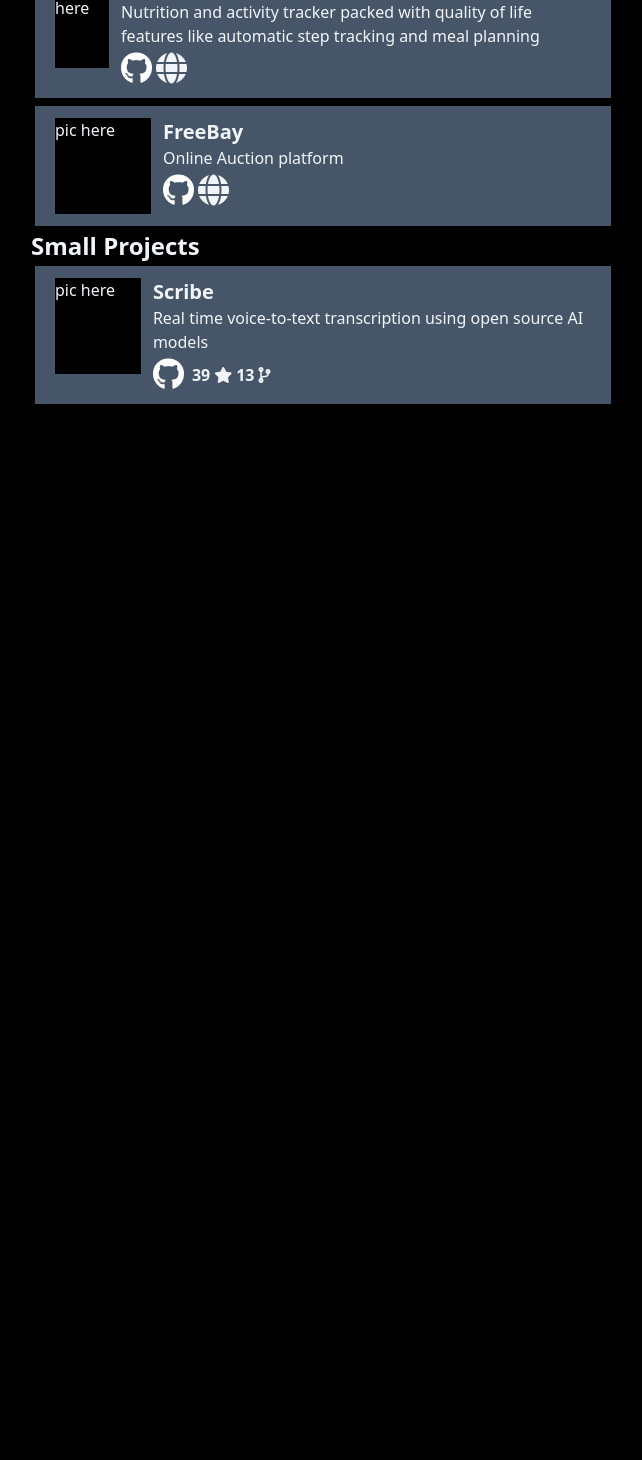
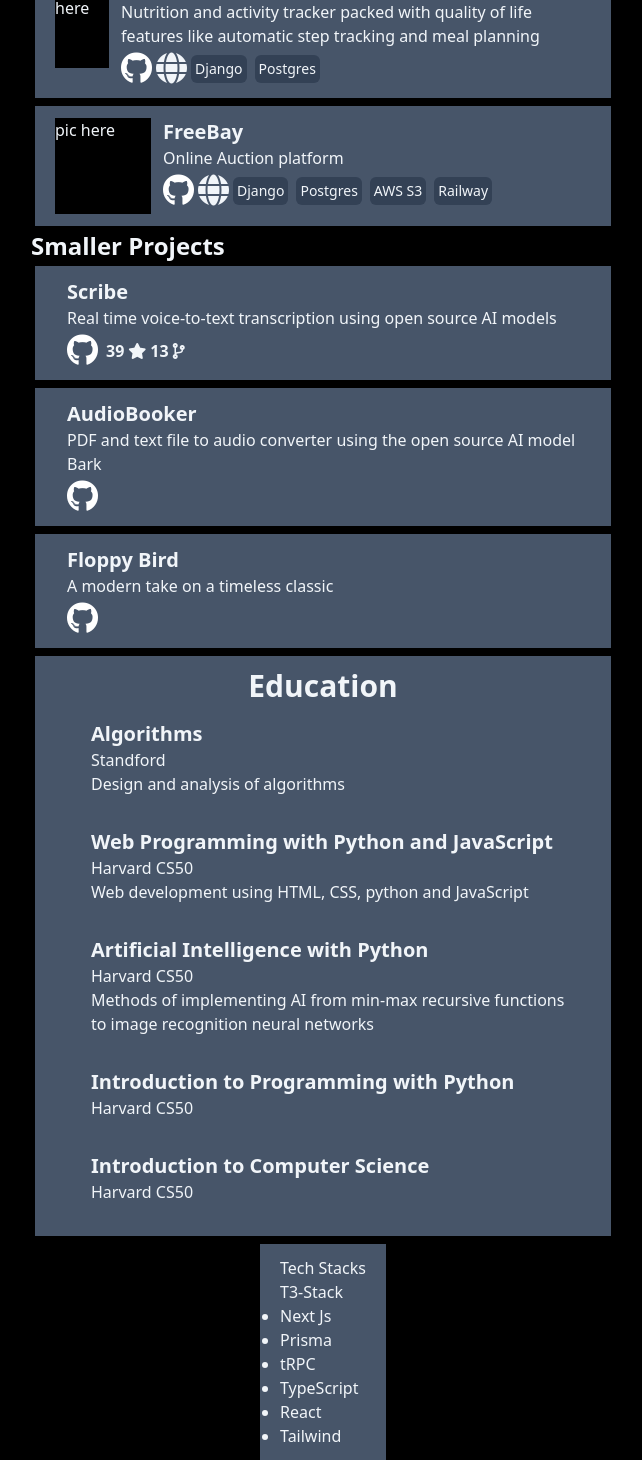
Before and after one commit to JohnZolton/portfolio-mk2, a Next.js app: page / in a window 1280 px wide. Shown: the part 606-2066 px from the top of the page, without its empty margins (317-959 px from the left). Before the commit the page ends 1014 px from the top, so only its background shows below. Built offline with nearby package versions, Linux system fonts and the light colour scheme.

Commit message:
styling and projects

```diff
--- /dev/null
+++ b/src/pages/components/courselist.tsx
@@ -0,0 +1,31 @@
+import CourseTile from "./coursetile";
+
+export function CourseList() {
+  return (
+    <div className="bg-slate-600 py-3 px-5 m-1 max-w-xl">
+      <div className="text-center text-3xl font-semibold">Education</div>
+          <CourseTile
+            title="Algorithms"
+            institution="Standford"
+            description="Design and analysis of algorithms"/>
+          <CourseTile
+            title="Web Programming with Python and JavaScript"
+            institution="Harvard CS50"
+            description="Web development using HTML, CSS, python and JavaScript"/>
+          <CourseTile
+            title="Artificial Intelligence with Python"
+            institution="Harvard CS50"
+            description="Methods of implementing AI from min-max recursive functions to image recognition neural networks"/>
+          <CourseTile
+            title="Introduction to Programming with Python"
+            institution="Harvard CS50"
+            />
+          <CourseTile
+            title="Introduction to Computer Science"
+            institution="Harvard CS50"
+            />
+    </div>
+  );
+};
+
+export default CourseList;
--- /dev/null
+++ b/src/pages/components/coursetile.tsx
@@ -0,0 +1,31 @@
+interface CourseTileProps {
+    title: string,
+    description?: string,
+    institution: string,
+    repo?: string,
+}
+
+export function CourseTile({title, description, repo, institution}: CourseTileProps) {
+  return (
+    <div className="bg-slate-600 py-3 px-5 m-1 max-w-xl">
+        <div className="flex flex-row">
+        <div className="ml-3">
+        <div className="font-semibold text-xl">{title}</div>
+        <div>{institution}</div>
+        <div>{description}</div>
+        <div className="flex flex-row items-center mt-1">
+        {repo && <div className="mr-1">
+        <a href={repo} className="">
+            <i className="fab fa-github fa-2x text-white hover:text-red-500 transition duration-300"></i>
+        </a>
+    </div>}
+
+        </div>
+        </div>
+
+        </div>
+    </div>
+  );
+};
+
+export default CourseTile;
--- a/src/pages/components/projecttile.tsx
+++ b/src/pages/components/projecttile.tsx
@@ -2,18 +2,19 @@
 interface ProtjectTileProps {
     title: string,
     description: string,
-    picture: string,
+    picture?: string,
     url?: string,
     repo?: string,
     stars?: number,
     forks?: number,
+    stack?: string,
 }
 
-export function ProjectTile({title, description, picture, url, repo, stars, forks}: ProtjectTileProps) {
+export function ProjectTile({title, description, picture, url, repo, stars, forks, stack}: ProtjectTileProps) {
   return (
     <div className="bg-slate-600 py-3 px-5 m-1 max-w-xl">
         <div className="flex flex-row">
-        <div className="w-24 h-24 bg-black">{picture}</div>
+        { picture && <div className="w-24 h-24 bg-black">{picture}</div>}
         <div className="ml-3">
         <div className="font-semibold text-xl">{title}</div>
         <div>{description}</div>
@@ -41,6 +42,7 @@ export function ProjectTile({title, description, picture, url, repo, stars, fork
 </a>
 
         }
+        { stack && <StackDisplay stack={stack}/>}
 
         </div>
         </div>
@@ -51,3 +53,18 @@ export function ProjectTile({title, description, picture, url, repo, stars, fork
 };
 
 export default ProjectTile;
+
+interface StackDisplayProps {
+    stack: string
+}
+function StackDisplay({stack}:StackDisplayProps){
+
+    const stackItems = stack.split(',')
+    return(
+        <div className="flex flex-row">
+            {stackItems.map((item)=>(
+                <div className="text-sm mx-1 bg-slate-700 rounded-md p-1">{item}</div>
+            ))}
+        </div>
+    )
+}
--- /dev/null
+++ b/src/pages/components/techstack.tsx
@@ -0,0 +1,29 @@
+
+export function TechList() {
+  return (
+    <div className="bg-slate-600 py-3 px-5 m-1 max-w-xl">
+        <div>Tech Stacks</div>
+        <T3Stack/>
+    </div>
+  );
+};
+
+export default TechList;
+
+
+function T3Stack(){
+return(
+        <div>
+            <div>T3-Stack</div>
+            <ul className="list-disc">
+            <li>Next Js</li>
+            <li>Prisma</li>
+            <li>tRPC</li>
+            <li>TypeScript</li>
+            <li>React</li>
+            <li>Tailwind</li>
+            </ul>
+        </div>
+
+)
+}
--- a/src/pages/index.tsx
+++ b/src/pages/index.tsx
@@ -6,6 +6,9 @@ import PageLayout from "./components/pagelayout";
 import HeroSection from "./components/hero";
 import AboutSection from "./components/about";
 import ProjectTile from "./components/projecttile";
+import CourseTile from "./components/coursetile";
+import CourseList from "./components/courselist";
+import TechList from "./components/techstack";
 
 export default function Home() {
   return (
@@ -28,6 +31,7 @@ export default function Home() {
           picture="pic here"
           url="https://lyfter.vercel.app/"
           repo="https://github.com/JohnZolton/lyfter"
+          stack="Next.js, TypeScript, React, tRPC, Prisma, Tailwind, Clerk"
           />
           <ProjectTile
           title="MyFitnessBuddy"
@@ -35,6 +39,7 @@ export default function Home() {
           picture="pic here"
           repo="https://github.com/JohnZolton/fitness"
           url="https://nutritiontracker.bio/tracking/"
+          stack="Django, Postgres"
           />
           <ProjectTile
           title="FreeBay"
@@ -42,19 +47,31 @@ export default function Home() {
           picture="pic here"
           repo="https://github.com/JohnZolton/freebay2"
           url="freebay.live"
+          stack="Django, Postgres, AWS S3, Railway"
           />
         </div>
         <div className="flex flex-col">
-          <div className="font-bold text-2xl">Small Projects</div>
+          <div className="font-bold text-2xl">Smaller Projects</div>
           <ProjectTile
           title="Scribe"
           description="Real time voice-to-text transcription using open source AI models"
-          picture="pic here"
           repo="https://github.com/JohnZolton/scribe"
           stars={39}
           forks={13}
           />
+          <ProjectTile
+          title="AudioBooker"
+          description="PDF and text file to audio converter using the open source AI model Bark"
+          repo="https://github.com/JohnZolton/pdf-2-mp3"
+          />
+          <ProjectTile
+          title="Floppy Bird"
+          description="A modern take on a timeless classic"
+          repo="https://github.com/JohnZolton/floppy-bird"
+          />
         </div>
+        <CourseList/>
+        <TechList />
       </PageLayout>
     </>
   );
```
